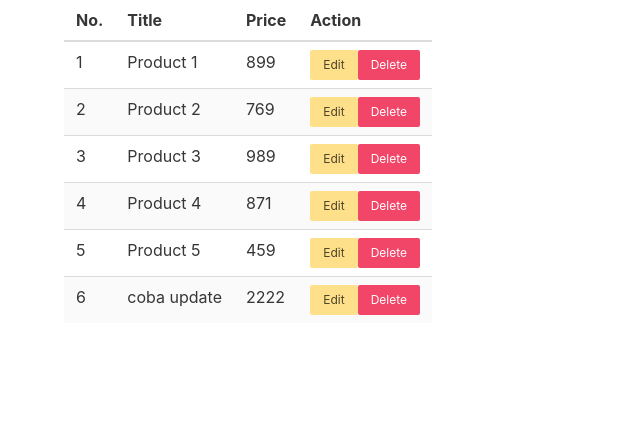
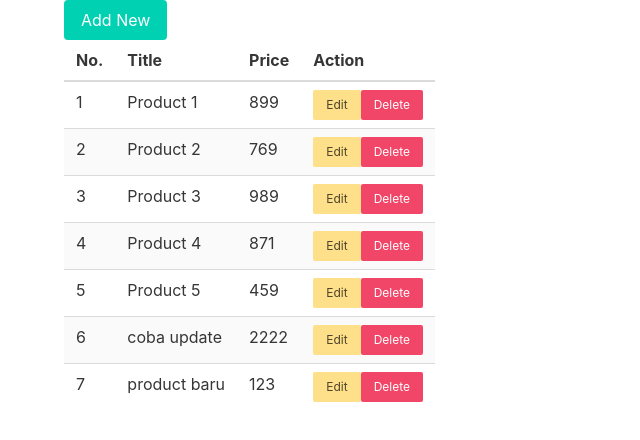
Before and after one commit to ujangaris/reacthooks, a React (Create React App) app: page / in a window 1280 px wide. Shown: the top 440 px of the page, without its empty margins (0-640 px from the left). Built offline with nearby package versions, Linux system fonts and the light colour scheme; data requests are answered from the project's data file.

Commit message:
button to page add product

```diff
--- a/db.json
+++ b/db.json
@@ -29,6 +29,11 @@
       "title": "coba update",
       "price": "2222",
       "id": 6
+    },
+    {
+      "title": "product baru ",
+      "price": "123",
+      "id": 7
     }
   ]
 }
--- a/src/components/ProductList.js
+++ b/src/components/ProductList.js
@@ -26,6 +26,9 @@ const ProductList = () => {
 
   return (
     <div>
+      <Link to="/add" className="button is-primary">
+        Add New
+      </Link>
       <table className="table is-striped">
         <thead>
           <tr>
```
